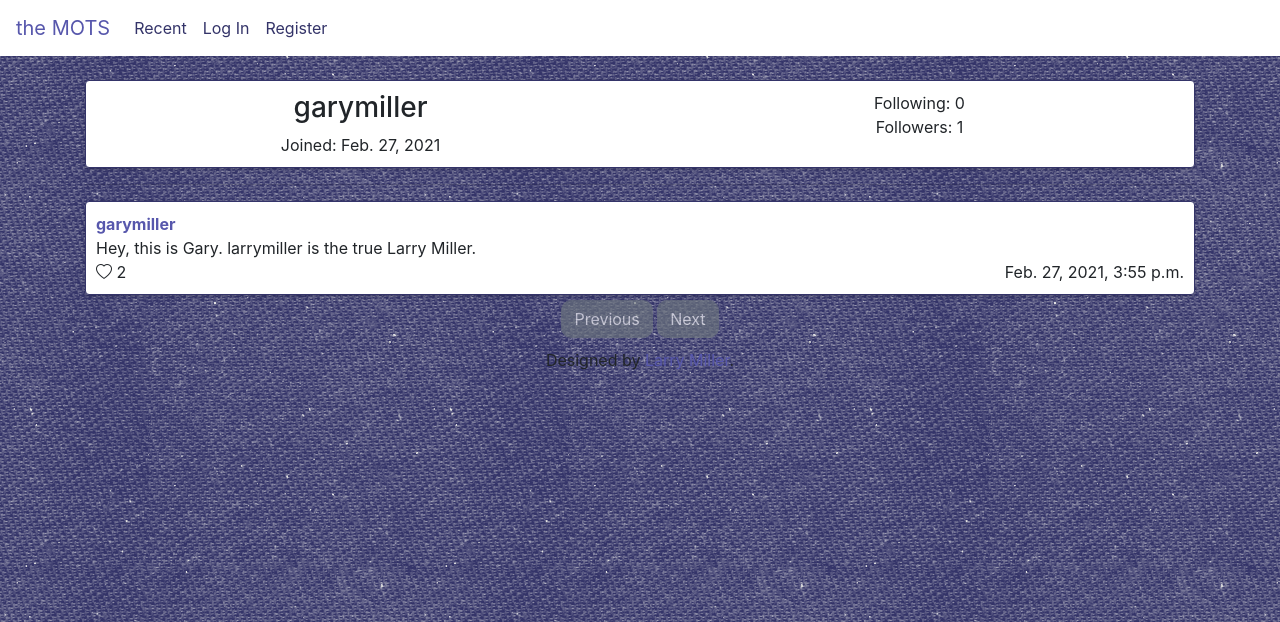
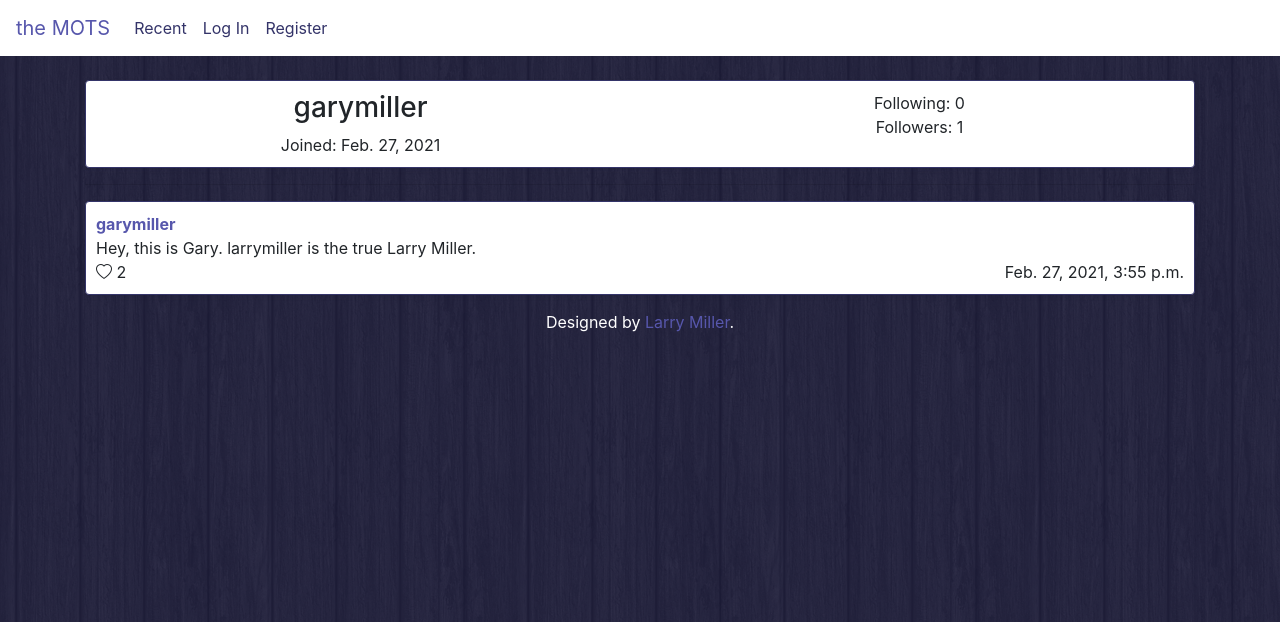
Before and after one commit to larrymillerprogramming/moralofthestory, a Django app: a page that uses network/templates/network/profile.html in a window 1280 px wide. Shown: the top 622 px of the page. Run offline with Django 3.2, Linux system fonts and the light colour scheme; data comes from the database, SQL or seed files in the repository; some libraries are stand-ins or nearby versions.

Commit message:
css change and button removal

```diff
--- a/network/static/network/styles.css
+++ b/network/static/network/styles.css
@@ -1,6 +1,6 @@
 body {
     background-color: #343469;
-    background-image: url('clean-textile.png') !important;
+    background-image: url('dark-wood.png') !important;
     word-wrap: break-word;
 }
 
@@ -105,6 +105,7 @@ button:disabled {
 }
 
 .footer {
+    color: #ffffff;
     text-align: center;
     padding: 10px;
 }
--- a/network/templates/network/following.html
+++ b/network/templates/network/following.html
@@ -72,13 +72,9 @@
         <div style="text-align: center;">
             {% if page.has_previous %}
             <a href="{% url 'index' %}?page={{ page.previous_page_number }}" class="btn btnactive">Previous</a>
-            {% else %}
-                <button class="btn btn-secondary" disabled>Previous</button>
             {% endif %}
             {% if page.has_next %}
                 <a href="{% url 'index' %}?page={{ page.next_page_number }}" class="btn btnactive">Next</a>
-            {% else %}
-                <button class="btn btn-secondary" disabled>Next</button>
             {% endif %}
         </div>
     {% endifnotequal %}
--- a/network/templates/network/index.html
+++ b/network/templates/network/index.html
@@ -104,13 +104,9 @@
         <div style="text-align: center;">
                 {% if page.has_previous %}
                 <a href="{% url 'index' %}?page={{ page.previous_page_number }}" class="btn btnactive">Previous</a>
-                {% else %}
-                    <button class="btn btn-secondary" disabled>Previous</button>
                 {% endif %}
                 {% if page.has_next %}
                     <a href="{% url 'index' %}?page={{ page.next_page_number }}" class="btn btnactive">Next</a>
-                {% else %}
-                    <button class="btn btn-secondary" disabled>Next</button>
                 {% endif %}
         </div>
     {% endifnotequal %}
--- a/network/templates/network/profile.html
+++ b/network/templates/network/profile.html
@@ -121,13 +121,9 @@
         <div style="text-align: center;">
             {% if page.has_previous %}
             <a href="{% url 'index' %}?page={{ page.previous_page_number }}" class="btn btnactive">Previous</a>
-            {% else %}
-                <button class="btn btn-secondary" disabled>Previous</button>
             {% endif %}
             {% if page.has_next %}
                 <a href="{% url 'index' %}?page={{ page.next_page_number }}" class="btn btnactive">Next</a>
-            {% else %}
-                <button class="btn btn-secondary" disabled>Next</button>
             {% endif %}
         </div>
     {% endifnotequal %}
```
Also changed, not shown: network/static/network/clean-textile.png (deleted), network/static/network/dark-wood.png (added).
